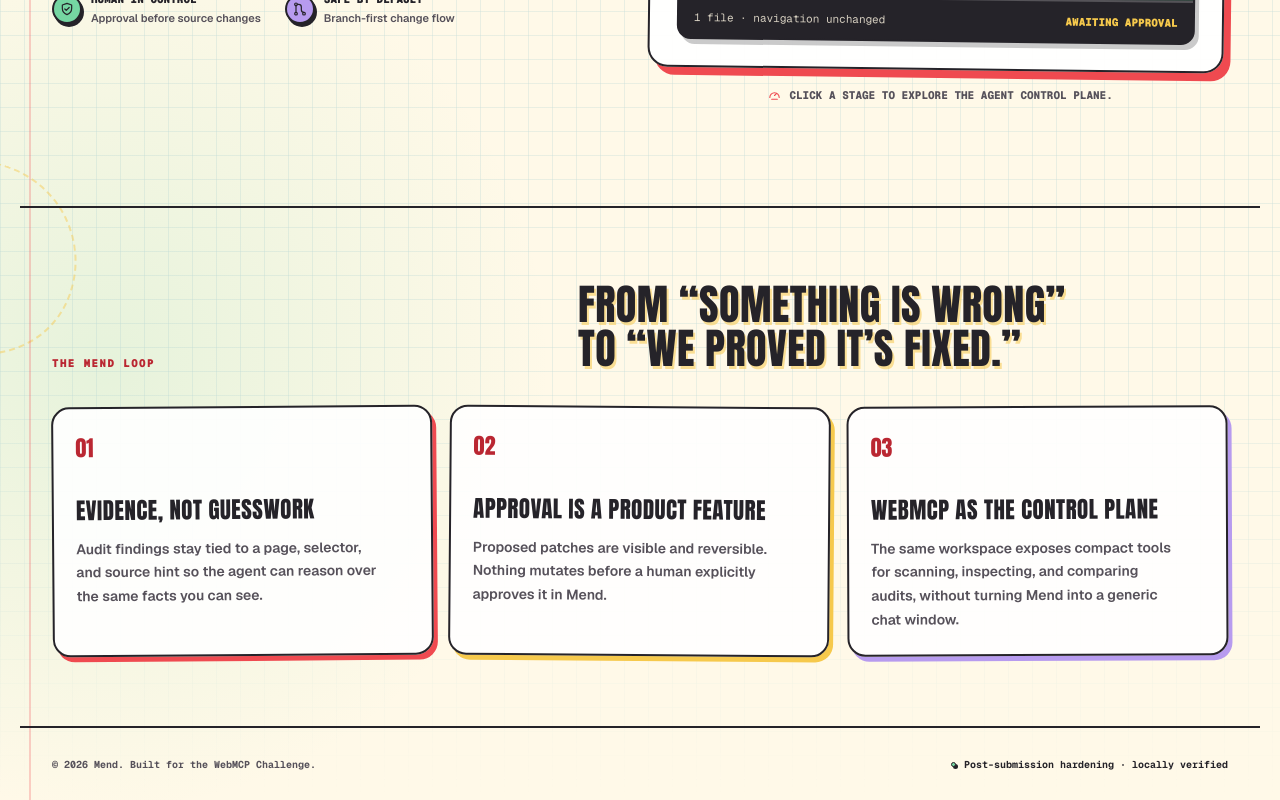
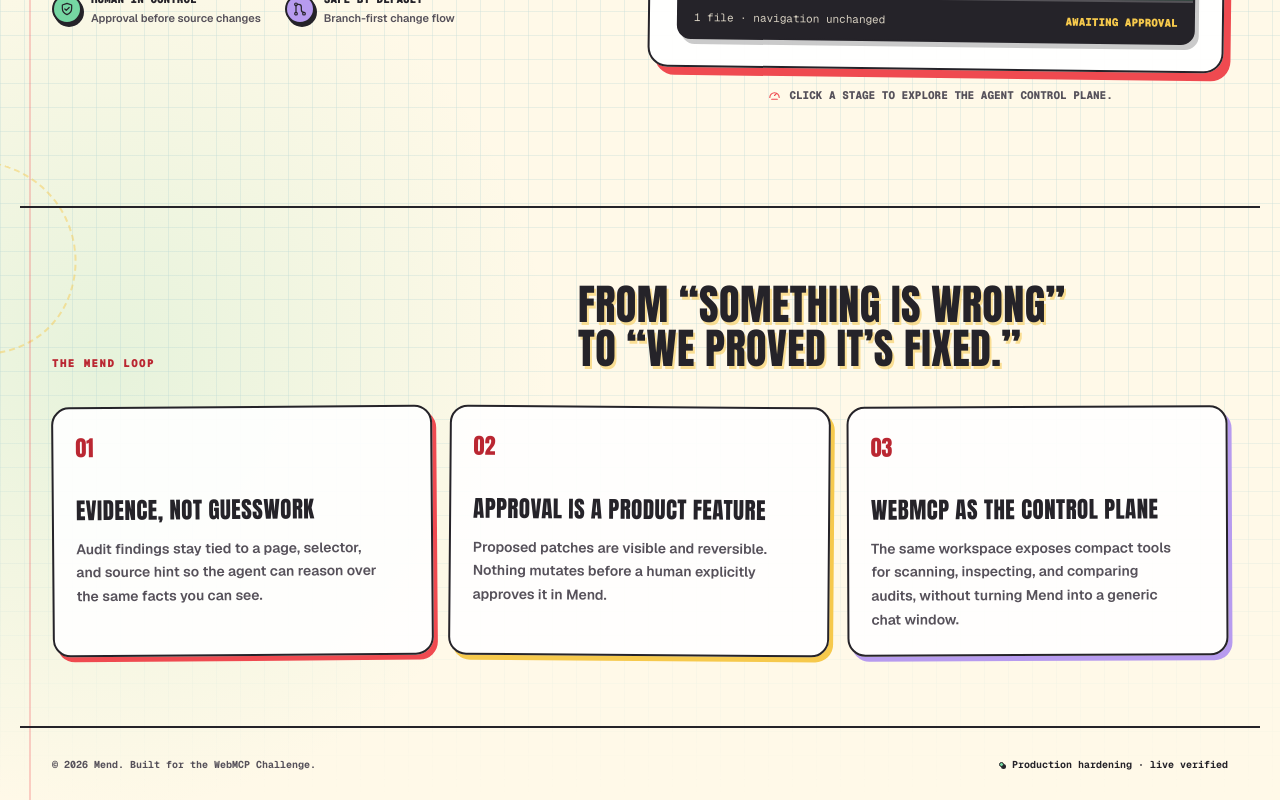
Before and after one commit to aryansk/mend-webmcp, a Next.js app: page / in a window 1280 px wide. Shown: the part 877-1677 px from the top of the page. Built offline with nearby package versions, Linux system fonts and the light colour scheme.

Commit message:
Document verified production hardening

```diff
--- a/components/landing-page.tsx
+++ b/components/landing-page.tsx
@@ -396,7 +396,7 @@
         <span>© 2026 Mend. Built for the WebMCP Challenge.</span>
         <span className="footer-status">
           <span className="state-dot" />
-            Post-submission hardening · locally verified
+            Production hardening · live verified
         </span>
       </footer>
     </main>
```
Also changed, not shown: 1 other file (tests, documents, lock files or other folders).
